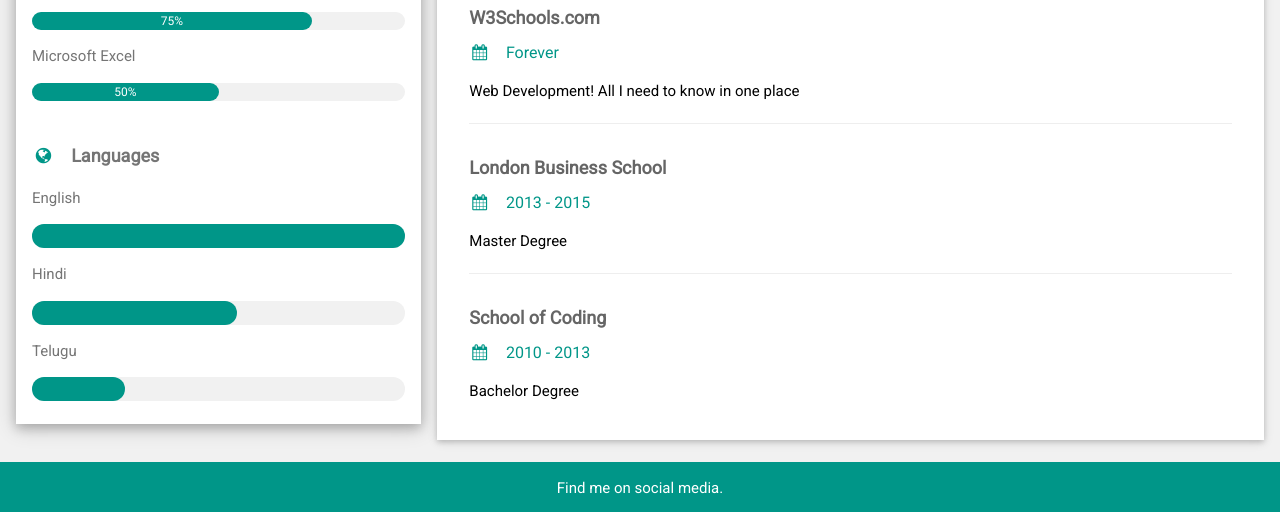
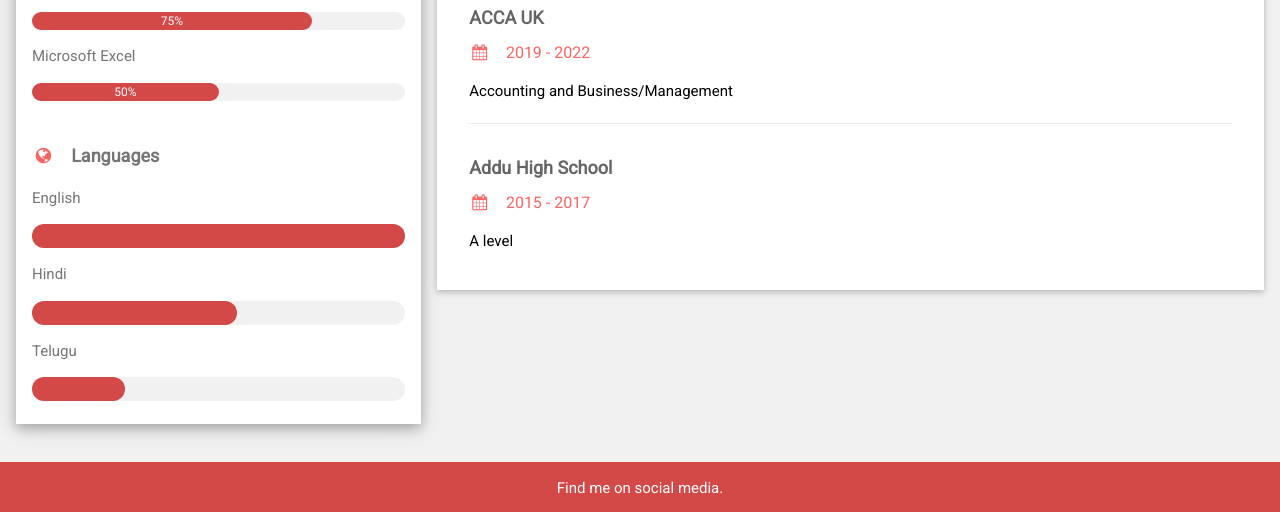
Before and after one commit to junaid755/resumetest, a plain HTML site: page first.html in a window 1280 px wide. Shown: the part 723-1235 px from the top of the page. Drawn offline with Linux system fonts and the light colour scheme.

Commit message:
changed color

```diff
--- a/Junaid.css
+++ b/Junaid.css
@@ -166,7 +166,7 @@ hr{border:0;border-top:1px solid #eee;margin:20px 0}
 .w3-deep-purple,.w3-hover-deep-purple:hover{color:#fff!important;background-color:#673ab7!important}
 .w3-red,.w3-hover-red:hover{color:#fff!important;background-color:#f44336!important}
 .w3-sand,.w3-hover-sand:hover{color:#000!important;background-color:#fdf5e6!important}
-.w3-teal,.w3-hover-teal:hover{color:#fff!important;background-color:#009688!important}
+.w3-teal,.w3-hover-teal:hover{color:#fff!important;background-color:#d24948!important}
 .w3-yellow,.w3-hover-yellow:hover{color:#000!important;background-color:#ffeb3b!important}
 .w3-white,.w3-hover-white:hover{color:#000!important;background-color:#fff!important}
 .w3-black,.w3-hover-black:hover{color:#fff!important;background-color:#000!important}
@@ -196,7 +196,7 @@ hr{border:0;border-top:1px solid #eee;margin:20px 0}
 .w3-text-deep-purple,.w3-hover-text-deep-purple:hover{color:#673ab7!important}
 .w3-text-red,.w3-hover-text-red:hover{color:#f44336!important}
 .w3-text-sand,.w3-hover-text-sand:hover{color:#fdf5e6!important}
-.w3-text-teal,.w3-hover-text-teal:hover{color:#009688!important}
+.w3-text-teal,.w3-hover-text-teal:hover{color:#f96563!important}
 .w3-text-yellow,.w3-hover-text-yellow:hover{color:#d2be0e!important}
 .w3-text-white,.w3-hover-text-white:hover{color:#fff!important}
 .w3-text-black,.w3-hover-text-black:hover{color:#000!important}
--- a/first.html
+++ b/first.html
@@ -101,22 +101,17 @@ html,body,h1,h2,h3,h4,h5,h6 {font-family: "Roboto", sans-serif}
 
       <div class="w3-container w3-card w3-white">
         <h2 class="w3-text-grey w3-padding-16"><i class="fa fa-certificate fa-fw w3-margin-right w3-xxlarge w3-text-teal"></i>Education</h2>
+
         <div class="w3-container">
-          <h5 class="w3-opacity"><b>W3Schools.com</b></h5>
-          <h6 class="w3-text-teal"><i class="fa fa-calendar fa-fw w3-margin-right"></i>Forever</h6>
-          <p>Web Development! All I need to know in one place</p>
+          <h5 class="w3-opacity"><b>ACCA UK</b></h5>
+          <h6 class="w3-text-teal"><i class="fa fa-calendar fa-fw w3-margin-right"></i>2019 - 2022</h6>
+          <p>Accounting and Business/Management </p>
           <hr>
         </div>
         <div class="w3-container">
-          <h5 class="w3-opacity"><b>London Business School</b></h5>
-          <h6 class="w3-text-teal"><i class="fa fa-calendar fa-fw w3-margin-right"></i>2013 - 2015</h6>
-          <p>Master Degree</p>
-          <hr>
-        </div>
-        <div class="w3-container">
-          <h5 class="w3-opacity"><b>School of Coding</b></h5>
-          <h6 class="w3-text-teal"><i class="fa fa-calendar fa-fw w3-margin-right"></i>2010 - 2013</h6>
-          <p>Bachelor Degree</p><br>
+          <h5 class="w3-opacity"><b>Addu High School</b></h5>
+          <h6 class="w3-text-teal"><i class="fa fa-calendar fa-fw w3-margin-right"></i>2015 - 2017</h6>
+          <p>A level</p><br>
         </div>
       </div>
 
```
